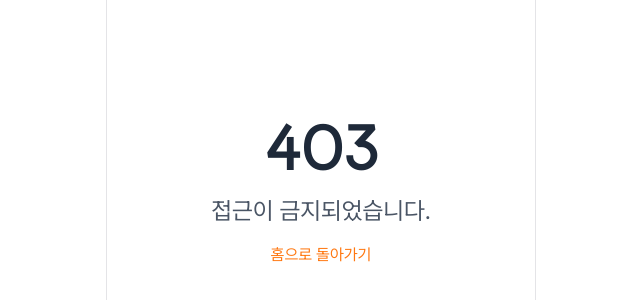
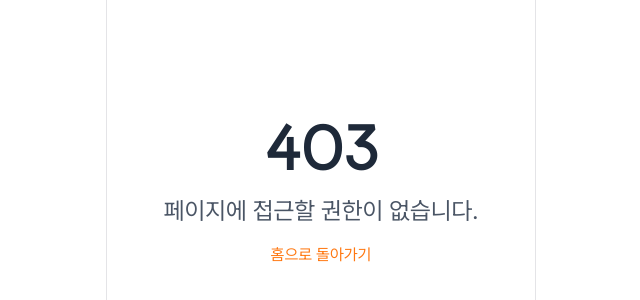
Before and after one commit to DIDIM-ai/frontend, a Next.js app: page /forbidden in a window 1280 px wide. Shown: the part 148-448 px from the top of the page, without its empty margins (319-959 px from the left). Built offline with nearby package versions, Linux system fonts and the light colour scheme.

Commit message:
feat: 페이지 권한에 따른 forbidden 설정

```diff
--- a/app/forbidden/page.tsx
+++ b/app/forbidden/page.tsx
@@ -5,7 +5,7 @@ export default function ForbiddenPage() {
     <div className="flex flex-col items-center justify-center min-h-[calc(100vh-151px)] text-center">
       <div className="mb-4">
         <h3 className="text-6xl font-bold text-gray-800">403</h3>
-        <p className="text-2xl text-gray-600 mt-4">접근이 금지되었습니다.</p>
+        <p className="text-2xl text-gray-600 mt-4">페이지에 접근할 권한이 없습니다.</p>
       </div>
       <Link href="/" className="text-primary">
         홈으로 돌아가기
--- a/app/result/[logSolvedId]/page.tsx
+++ b/app/result/[logSolvedId]/page.tsx
@@ -78,14 +78,8 @@ export default function ResultPage() {
     );
   }
 
-  console.log(error);
-
   if (error) {
-    return (
-      <div className="flex items-center justify-center min-h-[calc(100vh-151px)]">
-        <p>{error}</p>
-      </div>
-    );
+    redirect('/forbidden');
   }
 
   return (
```
